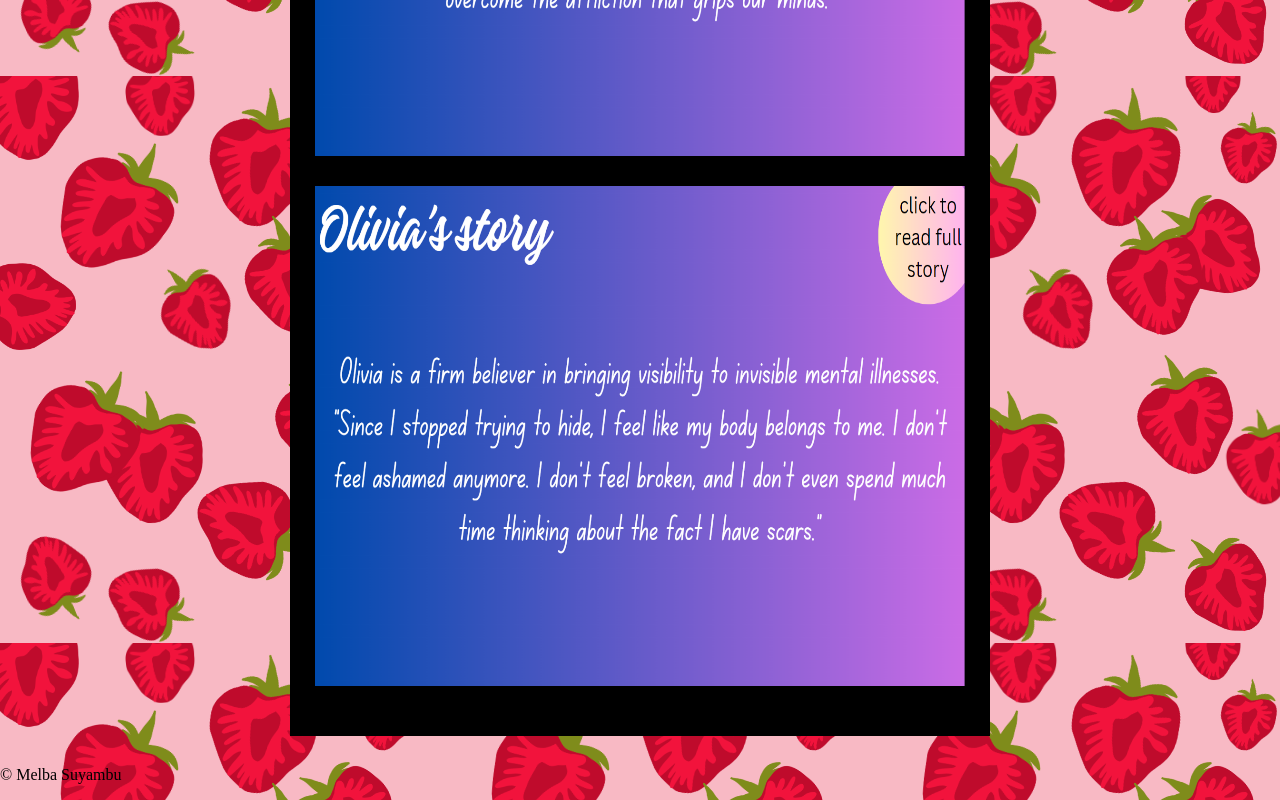
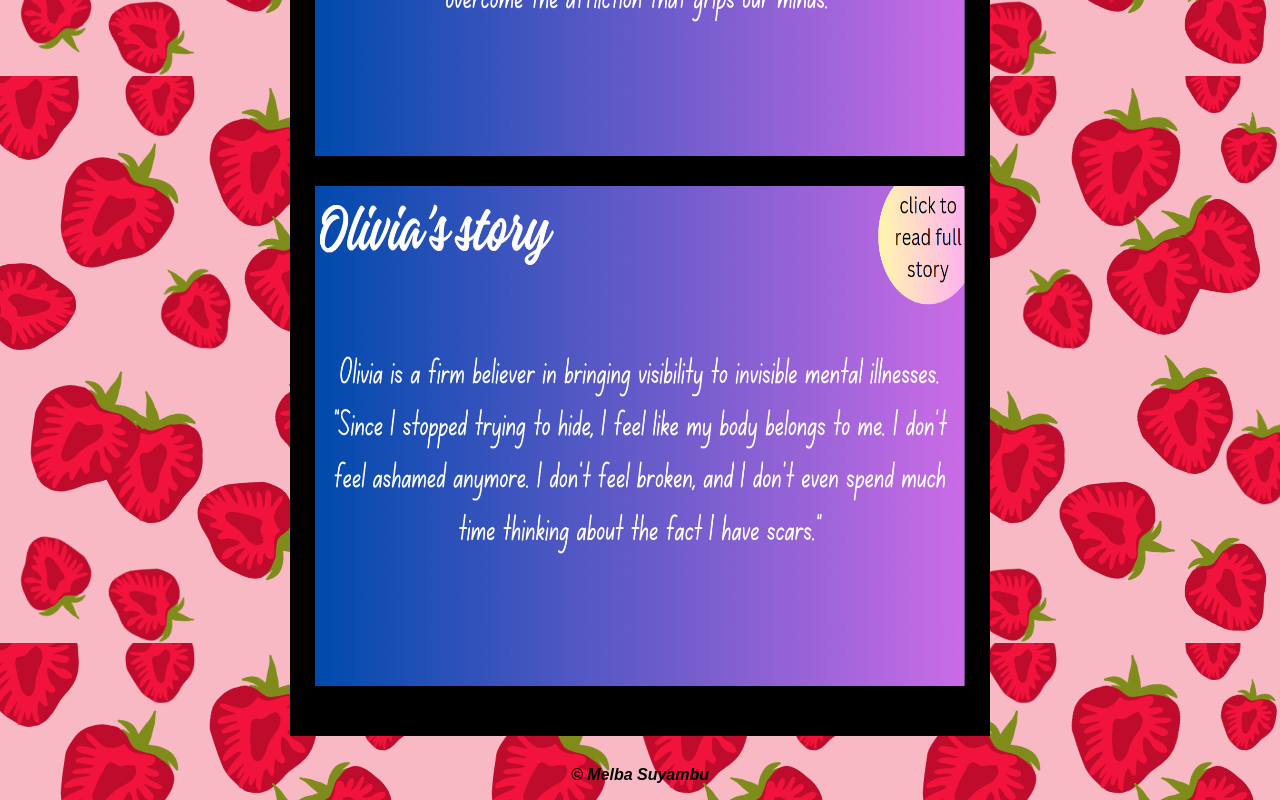
Before and after one commit to MelbaSuyambu/Beyond-the-Battle, a plain HTML site: page index.html in a window 1280 px wide. Shown: the part 2192-2992 px from the top of the page. Drawn offline with Linux system fonts and the light colour scheme.

Commit message:
Update styles.css

```diff
--- a/styles.css
+++ b/styles.css
@@ -67,3 +67,10 @@ h2{
     font-family: sans-serif;
     font-style: italic;
 }
+p{
+    color: black;
+    font-weight: bolder;
+    text-align: center;
+    font-family: sans-serif;
+    font-style: italic;
+}
```
